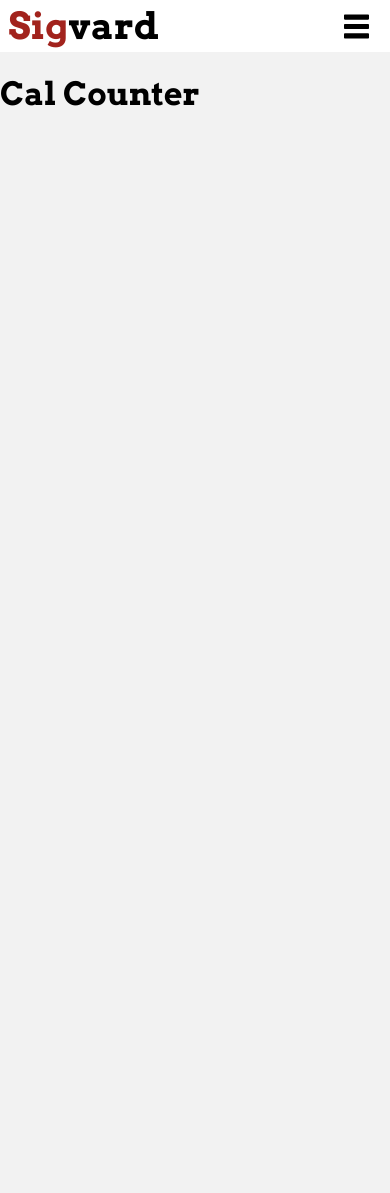
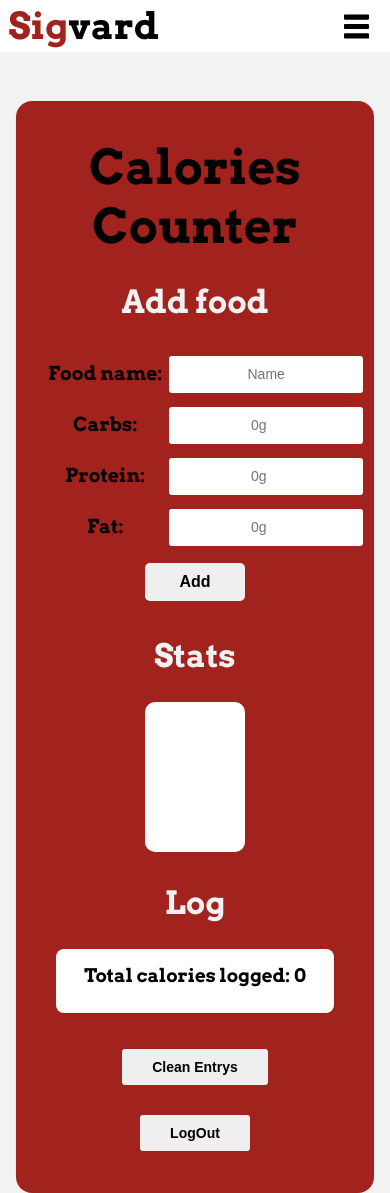
Before and after one commit to SebastianSigvard/portfolio, a React (Create React App) app: page /cal-count in a window 390 px wide. Before the commit the page ends 844 px from the top, so only its background shows below. Built offline with nearby package versions, Linux system fonts and the light colour scheme; the HTML template or start-up script is replaced by a standard one.

Commit message:
front end calCounter and some style updates

```diff
--- a/src/cal-counter/CalCounter.js
+++ b/src/cal-counter/CalCounter.js
@@ -1,7 +1,66 @@
 import React from 'react'
+import './calCounter.css'
 
 export default class CalCounter extends React.Component {
     render(){
-        return ( <h1>Cal Counter</h1>);
+        return (
+            <section className="hero-calcount">
+            <div className="container">
+                <h2 id="cal-title">Calories Counter</h2>
+
+                <div className="container" id="main">
+                    <h2>Add food</h2>
+                    <form id="create-form">
+                      <div className="nutrition-values">
+                        <label for="create-name">Food name:</label>
+                        <input id="create-name" type="text/" placeholder="Name"/>
+                        <label for="create-carbs">Carbs:</label>
+                        <input
+                          className="nutrition-input"
+                          type="number"
+                          id="create-carbs"
+                          min="0"
+                          max="200"
+                          placeholder="0g"
+                        />
+                        <label for="create-protein">Protein:</label>
+                        <input
+                          className="nutrition-input"
+                          type="number"
+                          id="create-protein"
+                          min="0"
+                          max="200"
+                          placeholder="0g"
+                        />
+                        <label for="create-fat">Fat:</label>
+                        <input
+                          className="nutrition-input"
+                          type="number"
+                          id="create-fat"
+                          min="0"
+                          max="200"
+                          placeholder="0g"
+                        />
+                        <div></div>
+                      </div>
+                      <input
+                        type="submit"
+                        className="btn btn-default create-submit"
+                        value="Add"
+                      />
+                    </form>
+                    <h2>Stats</h2>
+                    <canvas id="app-chart" width="100%"></canvas>
+                    <h2>Log</h2>
+                    <div className="card" id="total-calories-container">
+                      <h3>Total calories logged: <span id="total-calories">0</span></h3>
+                    </div>
+                    <ul id="food-list"></ul>
+                </div>
+
+                <button id="clean-entrys">Clean Entrys</button><button id="log-out">LogOut</button>
+            </div>
+        </section>
+        );
     }
 }
--- /dev/null
+++ b/src/cal-counter/calCounter.css
@@ -0,0 +1,150 @@
+.hero-calcount {
+    text-align: center;
+    background-color: var(--primary-color);
+    margin: 2% 25% 0% 25%;
+    padding: 2em;
+    border-radius: 1em;
+    word-wrap: break-word;
+    word-break: break-word;
+}
+
+.hero-calcount .hero-name {
+    font-size: 3.5em;
+    margin-top: 0.2em;
+    margin-bottom: 0.2em;
+}
+
+.card {
+    background-color: white;
+    box-shadow: 1px 1px 1px rgba(0, 0, 0, 0.07);
+    padding: 15px;
+    margin: 0.5em;
+    border-radius: 8px;
+    list-style: none;
+    display: grid;
+    place-items: center;
+    text-align: center;
+    position: relative;
+}
+
+.card h3 {
+    margin-top: 0;
+    margin-bottom: 10px;
+}
+
+.card .name {
+    font-size: 24px;
+    margin-bottom: 5px;
+}
+
+.card ul {
+    padding-left: 0;
+    line-height: 22px;
+    font-size: 14px;
+    display: grid;
+    grid-template-columns: auto auto auto;
+    gap: 25px;
+    color: rgba(0, 0, 0, 0.8);
+}
+
+.card .carbs::marker {
+    color: #f3ad6c;
+    font-size: 18px;
+}
+.card .protein::marker {
+    color: #c7443e;
+    font-size: 18px;
+}
+.card .fat::marker {
+    color: #f9dc6e;
+    font-size: 18px;
+}
+
+.card .calories {
+    margin-bottom: 20px;
+    font-size: 14px;
+    font-style: italic;
+    color: rgba(0, 0, 0, 0.7);
+}
+
+.card .macros ul {
+    padding-left: 0;
+}
+.card .macros li {
+    margin: 0 10px;
+    text-align: center;
+    list-style: disc;
+}
+
+
+#cal-title {
+    color: black;
+    font-size: 3em;
+    margin-top: 0.1em;
+    margin-bottom: 0.2em;
+}
+
+input:not(.btn) {
+    font-size: 14px;
+    margin-bottom: 0.5em;
+    padding: 0.75em 0.5em;
+    background-color: white;
+    width: 100%;
+    max-width: 250px;
+    border: none;
+    border-radius: 3px;
+    text-align: center;
+}
+
+.nutrition-values {
+    display: grid;
+    grid-template-columns: auto auto;
+    align-items: center;
+}
+
+#create-form label {
+    font-size: 1.2em;
+    font-weight: bold;
+}
+
+button {
+    border-radius: 3px;
+    cursor: pointer;
+    font-size: 14px;
+    font-weight: 600;
+    margin: 20px 10px 10px 10px;
+    padding: 10px 30px;
+    text-decoration: none;
+    max-width: 120px;
+    text-align: center;
+    display: inline-block;
+    transition: background-color 220ms, transform 220ms;
+    border: none;
+}
+
+#clean-entrys {
+    max-width: 200px;
+}
+
+.create-submit {
+    border-radius: 5px;
+    padding: 10px 30px;
+    font-weight: 600;
+    font-size: 1em;
+    border: none;
+    width: 100px !important;
+    box-sizing: border-box;
+    margin-top: 10px;
+}
+
+#app-chart {
+    background-color: white;
+    border: 0.2em;
+    border-radius: 10px;
+}
+
+@media only screen and (max-width: 870px) {
+    .hero-calcount {
+        margin: 12.5% 1em 0% 1em;
+    }
+}
--- a/src/contact-me/ContactMe.js
+++ b/src/contact-me/ContactMe.js
@@ -46,7 +46,7 @@ export default class ContactMe extends React.Component {
 
     render(){
         return (
-        <section className="hero">
+        <section className="hero-contactme">
             <div className="container">
                 <h2>Send Me a Message</h2>
                 <form id="contact-form" className="main-panel">
--- a/src/contact-me/contact-me.css
+++ b/src/contact-me/contact-me.css
@@ -1,3 +1,19 @@
+.hero-contactme {
+    text-align: center;
+    background-color: var(--primary-color);
+    margin: 6% 25% 0% 25%;
+    padding: 2em;
+    border-radius: 1em;
+    word-wrap: break-word;
+    word-break: break-word;
+}
+
+.hero-contactme .hero-name {
+    font-size: 3.5em;
+    margin-top: 0.2em;
+    margin-bottom: 0.2em;
+}
+
 input {
     margin: 0.5em;
 }
@@ -43,3 +59,9 @@ input:not(.btn) {
     border-radius: 3px;
     text-align: center;
 }
+
+@media only screen and (max-width: 870px) {
+    .hero-contactme {
+        margin: 12.5% 1em 0% 1em;
+    }
+}
```
